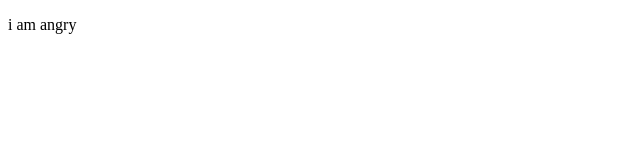
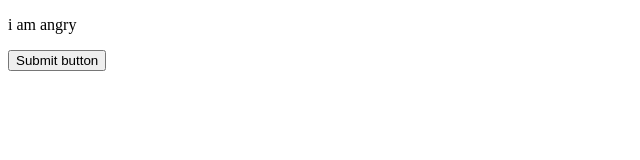
Before and after one commit to kiruthiga378900/gitpp, a plain HTML site: page index.html in a window 1280 px wide. Shown: the whole page, without its empty margins (0-640 px from the left). Drawn offline with Linux system fonts and the light colour scheme.

Commit message:
gitpp addedd

```diff
--- a/index.html
+++ b/index.html
@@ -1,5 +1,6 @@
 <!DOCTYPE html>
 <body>
     <p>i am angry</p>
+    <button>Submit button</button>
 </body>
 </DOCTYPE>
```
